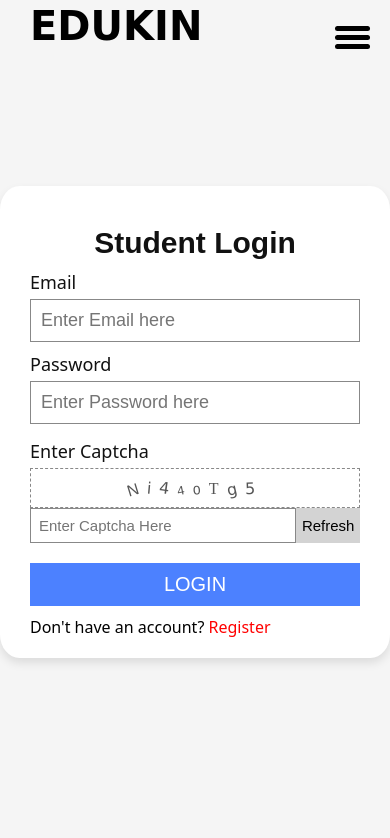
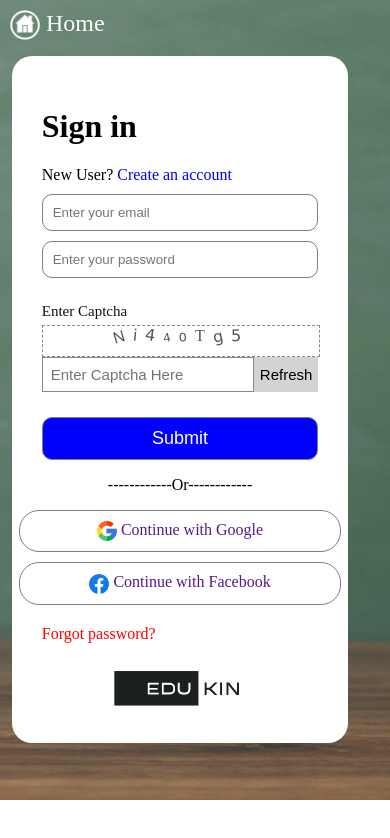
Before and after one commit to ashishsen003/edukin-courses, a website: page Jahir/login.html in a window 390 px wide. Drawn offline with Linux system fonts and the light colour scheme.

```diff
--- a/Ashish/testimonial.css
+++ b/Ashish/testimonial.css
@@ -14,6 +14,9 @@
   justify-content: space-between;
   align-items: center;
   box-shadow: rgba(0, 0, 0, 0.02) 0px 1px 3px 0px, rgba(27, 31, 35, 0.15) 0px 0px 0px 1px;
+  position: sticky;
+    top: 0;
+    background-color: white;
   }
 
   .nav > div:nth-child(1) {
--- a/Jahir/login.css
+++ b/Jahir/login.css
@@ -1,155 +1,109 @@
-*{
-    margin: 0px;
-    padding: 0px;
+body {
+    background-image: url("background1.jpg");
+    background-repeat: no-repeat;
+    background-size: 1535px 800px;
+}
+
+#login {
+    margin-left: 200px;
+    margin-top: 50px;
+    border-radius: 20px;
+    width: 450px;
+    background-color: white;
+    padding: 30px;
     box-sizing: border-box;
 }
 
-body {
-    font-family: system-ui, -apple-system, BlinkMacSystemFont, 'Segoe UI', Roboto, Oxygen, Ubuntu, Cantarell, 'Open Sans', 'Helvetica Neue', sans-serif;
-    background: #f5f5f5;
+#login>div:nth-child(2) {
+    margin-bottom: 10px;
 }
 
 
-/*------> nav bar starts<------*/
-#cont1 {
-    top: 0;
-    width: 100%;
+form {
     display: flex;
-    height: 80px;
-    justify-content: space-between;
-    background-color:#f5f5f5;
-    color: black;
-    position: sticky;
-    padding: 0 20px;
-    font-size: 20px;
+    flex-direction: column;
+    row-gap: 10px;
 }
-#logo {
-    width: 10%;
-    padding-left: 10px;
-  }
 
-#logo h1 {
-    padding-top: 10%;
-    font-size: 200%;
-    margin: auto;
-    font-family: 'Bruno Ace SC', cursive;
+form>input {
+    padding: 10px;
+    border: solid 1px grey;
+    border-radius: 10px;
+}
+
+form>input:nth-child(3) {
+    background-color: rgb(32, 32, 173);
+    color: whitesmoke;
+    font-size: larger;
+    border-radius: 20px;
+}
+
+form>input:nth-child(3):focus {
+    transform: scale(0.95);
+}
+
+#btn{
+    background-color: blue;
+    color: white;
+    font-size: 18px;
     cursor: pointer;
 }
-
-#nav1 {
-    width: 80%;
-    height: 80px;
-}
-#nav1 ul{
-    width: 80%;
+#other {
     display: flex;
-    padding-top: 30px;
-    justify-content: space-evenly;
+    flex-direction: column;
+    margin-bottom: 10px;
+    text-align: center;
     align-items: center;
-}
-#nav1 ul li{
-    display: inline-block;
-}
-#nav1 ul li a{
-    text-decoration: none;
+    gap: 10px;
 }
 
-#menu {
-    width: 35px;
-    height: 30px;
-    margin: 30px 0 20px 20px;
-    cursor: pointer;
-    z-index: 100;
-    display: none;
-}
-.bar{
-    height: 5px;
-    width: 100%;
-    background-color:black;
-    display: block;
-    border-radius: 5px;
-    transition: 0.3s ease;
-}
-#bar1{
-    transform: translateY(-4px);
-    background-color:black;
-}
-#bar3{
-    transform: translateY(4px);
-    background-color:black;
+#other>a {
+    text-decoration: none;
+    border: grey solid 1px;
+    width: 300px;
+    padding: 10px;
+    border-radius: 20px;
+    text-align: center;
+    align-items: center;
+    vertical-align: middle;
+    justify-content: center;
+    align-content: center;
 }
 
-
-@media all and (min-width:481px) and (max-width:768px){
-    #nav1{
-       display: none;
-    }
-    #menu {
-        display: block;
-    }
-}
-@media (max-width:480px){
-    #nav1{
-       display: none;
-    }
-    #menu {
-        display: block;
-        height: 2px;
-    }
+p {
+    text-align: center;
 }
 
-/*------> nav bar ends <------*/
-.login-form {
-    position: absolute;
-    top: 50%;
-    left: 50%;
-    transform: translate(-50%,-50%);
-    width: 100%;
-    max-width: 450px;
-    background: #fff;
-    padding: 20px 30px;
-    box-shadow: 0px 5px 10px rgba(0,0,0,0.1);
-    border-radius: 5%;
+img {
+    height: 20px;
+    width: 20px;
+    vertical-align: middle;
 }
 
- .form-title {
-    font-family: "Montserrat",sans-serif;
-    text-align: center;
-    font-size: 30px;
-    font-weight: 600;
-    margin: 20px 0px 3px;
-    color: #111;
+#logo{
+   text-align: center;
+   margin-top: 20px;
+}
+#logo>img {
+    width: 150px;
+    height: 50px;
 }
 
-.form-input {
-    margin: 10px 0px;
-}
-
-.form-input label,
 .captcha label {
     display: block;
-    font-size: 18px;
+    font-size: 15px;
     color: #111;
     margin-bottom: 5px;
 }
-
-.form-input input {
-    width: 100%;
-    padding: 10px;
-    border: 1px solid #888;
-    font-size: 18px;
-}
-
 .captcha {
     margin: 15px 0px;
 }
-
 .preview {
     color: #555;
     width: 100%;
     text-align: center;
-    height: 40px;
-    line-height: 40px;
+    height: 30px;
+    line-height: 20px;
     letter-spacing: 8px;
     border: 1px dashed #888;
     font-family: "monospace";
@@ -180,50 +134,28 @@
     font-size: 15px;
 }
 
- #login-btn {
-    margin-top: 5px;
-    width: 100%;
-    padding: 10px;
-    border: none;
-    outline: none;
-    font-size: 20px;
-    text-transform: uppercase;
-    background: #4c81ff;
-    color: #fff;
-    cursor: pointer;
-}
+@media screen and (max-width:451px) {
 
-#signupLink{
-    text-decoration: none;
-    color: red;
-}
-#circleDiv{
-  display: flex;
-  justify-content: center;
-  align-items: center;
-  background-color: white;
-  width:100%;
-  height: 7rem;
-  margin-top: 3rem;
-  display: none;
-}
+    #login {
+        margin-left: 1%;
+        margin-top: 15%;
+        border-radius: 20px;
+        height: 100%;
+        width: 90%;
+        background-color: white;
+        padding: 30px;
+        box-sizing: border-box;
 
-#circle{
-    width: 2rem;
-    height: 2rem;
-    border: 1px solid black;
-    border-top-color: transparent;
-    border-right-color: transparent;
+    }
+    #logo{
+        text-align: center;
+        margin-top: 20px;
+        margin-bottom: 0;
+     }
+    #logo>img {
+        width: 150px;
+        height: 50px;
 
-    border-radius: 50%;
-    animation: rotate 1s linear infinite;
-}
 
-@keyframes rotate{
-    0%{
-        transform: rotate(0deg);
-    }
-    100%{
-        transform: rotate(360deg);
     }
 }
--- a/Jahir/login.html
+++ b/Jahir/login.html
@@ -1,48 +1,25 @@
 <!DOCTYPE html>
 <html lang="en">
+
 <head>
     <meta charset="UTF-8">
     <meta name="viewport" content="width=device-width, initial-scale=1.0">
+    <link rel="stylesheet" href="login.css">
     <title>Document</title>
-    <link rel="stylesheet" href="login.css">
+    <a style="text-decoration: none; color: white; font-size: x-large;top: 10px ;left: 10px; position: absolute;"
+        href="../index.html"> <img style="width: 30px;height: 30px;" src="home.png" alt=""> Home</a>
 </head>
+
 <body>
-    <div id="cont1">
-        <div id="logo">
-            <h1>EDUKIN</h1>
+    <div id="login">
+        <h1>Sign in</h1>
+        <div>
+            New User?<a href="register.html" style="text-decoration: none; color: blue;"> Create an account</a>
         </div>
-        <div id="nav1">
-            <ul>
-                <li><a href="/index.html">Home</a></li>
-                <li><a href="#">Programs</a></li>
-                <li><a href="#">Courses</a></li>
-                <li><a href="#">Admissions</a></li>
-                <li><a href="#">Testimonial</a></li>
-            </ul>
-        </div>
-        <div id="negivation">
-            <div id="menu" onclick="onClickMenu()">
-               <div id="bar1" class="bar"></div>
-               <div id="bar2" class="bar"></div>
-               <div id="bar3" class="bar"></div>
-            </div>
-        </div>
-   </div>
-    <div class="login-form">
-        <div id="circleDiv">
-             <div id="circle"></div>
-             <div>Loading....</div>
-        </div>
-        <div class="form-title">Student Login</div>
-        <div class="form-input">
-            <label for="username"> Email</label>
-            <input type="text" id="email" placeholder="Enter Email here" required>
-        </div>
-        <div class="form-input">
-            <label for="password"> Password</label>
-            <input type="password" id="password" placeholder="Enter Password here" required >
-        </div>
+        <form>
+            <input type="email" id="email" name="email" placeholder="Enter your email" required>
 
+            <input type="password" id="password" placeholder="Enter your password" required>
             <div class="captcha">
                 <label for="captcha-input"> Enter Captcha</label>
                 <div class="preview"></div>
@@ -51,11 +28,27 @@
                     <button class="captcha-refresh">Refresh</button>
                 </div>
             </div>
+            <input type="submit" value="Submit" id="btn">
+        </form>
+        <p>------------Or------------</p>
+        <div id="other">
+            <a href="">
+                <img src="google.png" alt="">
+                Continue with Google
+            </a>
 
-        <div class="form-input">
-            <button type="submit" id="login-btn">Login</button>
+            <a href="">
+                <img src="facebook.png" alt="">
+                Continue with Facebook
+            </a>
         </div>
-        <p>Don't have an account? <a href="register.html" id="signupLink">Register</a></p>
+
+        <div style="margin-top: 20px;">
+            <a style="text-decoration: none; color: red;" href="">Forgot password?</a>
+        </div>
+        <div id="logo">
+            <img src="logo.jpeg" alt="">
+        </div>
     </div>
 </body>
 </html>
--- a/Jahir/login.js
+++ b/Jahir/login.js
@@ -38,11 +38,9 @@
     let email = document.getElementById("email");
     let password = document.getElementById("password");
     let inputCaptchValue= document.querySelector("#captcha-form");
-    let loading = document.getElementById("circleDiv");
 
-    document.querySelector("#login-btn").addEventListener("click",function(e){
+    document.querySelector("#btn").addEventListener("click",function(e){
         e.preventDefault();
-
         if(email.value && password.value && inputCaptchValue.value)
         {
             if(email.value &&  password.value && password.value.length>=8)
@@ -50,21 +48,15 @@
 
                 if(inputCaptchValue.value === captchaValue)
                 {
-                    loading.style.display = "flex"
-                    loading.style.flexDirection="column";
                     getData(email.value,password.value)
-                    // loading.style.display="none";
                 }
                 else{
                   alert("Invalid Captcha");
                   Refresh_Captcha()
-                  inputCaptchValue.value="";
-                  loading.style.display = "none";
+
                 }
-            }else{
-               alert("Email or Password Incorrect")
-               loading.style.display = "none"
             }
+
         }
     })
 
@@ -86,10 +78,9 @@
         if(res.length)
         {
             alert("Login successful!");
-            loading.style.display = "none"
+            window.location.href="../index.html"
         }
         else{
-            alert("Login failed!");
-            loading.style.display = "none"
+            alert("Login failed!...email or password Incorrect");
         }
     }
--- a/Jahir/register.css
+++ b/Jahir/register.css
@@ -18,72 +18,112 @@
 }
 
 /*------> nav bar Starts<------*/
+/*------> nav bar <------*/
 
-#cont1 {
-    top: 0;
+.nav {
     width: 100%;
     display: flex;
-    height: 80px;
     justify-content: space-between;
-    background-color:#f5f5f5;
-    color: black;
+    align-items: center;
+    box-shadow: rgba(0, 0, 0, 0.02) 0px 1px 3px 0px, rgba(27, 31, 35, 0.15) 0px 0px 0px 1px;
     position: sticky;
-    padding: 0 20px;
-    font-size: 20px;
-}
-#logo {
-    width: 10%;
+    top: 0;
+    background-color: white;
+  }
+
+  .nav > div:nth-child(1) {
+    width: 15%;
     padding-left: 10px;
   }
 
-#logo h1 {
-    padding-top: 10%;
-    font-size: 200%;
+  .nav > div:nth-child(1) a{
+    color: black;
+    text-decoration: none;
+  }
+
+  .nav > div:nth-child(1)  h1 {
+    font-size: 230%;
     margin: auto;
     font-family: 'Bruno Ace SC', cursive;
     cursor: pointer;
-}
+  }
 
-#nav1 {
+  .nav > div:nth-child(2) {
+    width: 40%;
+    display: flex;
+    justify-content: space-between;
+    gap: 10px;
+  }
+
+  .nav > div:nth-child(2) > a {
+    color: black;
+    text-decoration: none;
+  }
+
+  .nav > div:nth-child(2) > a:hover {
+    color: red;
+    font-weight: bold;
+  }
+
+  .nav  button {
+    width: 120px;
+    height: 65px;
+    border: none;
+    color: white;
+    font-family: "Poppins", sans-serif;
+    background-color: black;
+    font-size: 18px;
+    cursor: pointer;
+  }
+
+  .nav  button:hover {
+    background-color: white;
+    color: black;
+    border: solid 0.5px;
+  }
+
+  /* userhome and user page */
+
+  #logout {
+    font-family: "Poppins", sans-serif;
+    font-weight: bold;
+    text-decoration: none;
+    color: red;
+  }
+
+  #user{
     width: 70%;
-    height: 80px;
-}
-#nav1 ul{
-    width: 80%;
+    margin: auto;
+    padding: 50px;
+    margin-top: 50px;
+    margin-bottom: 50px;
+    box-shadow: rgba(60, 64, 67, 0.3) 0px 1px 2px 0px, rgba(60, 64, 67, 0.15) 0px 1px 3px 1px;
+  }
+
+  #user >div:nth-child(1){
     display: flex;
-    padding-top: 30px;
-    justify-content: space-evenly;
-    align-items: center;
-}
-#nav1 ul li {
-    display: inline-block;
-}
+    justify-content: end;
+    margin-bottom: 20px;
+  }
 
-#menu {
-    width: 35px;
-    height: 30px;
-    margin: 30px 0 20px 20px;
-    cursor: pointer;
-    z-index: 100;
-    display: none;
-}
-.bar{
-    height: 5px;
+  #user > div:nth-child(1) > div{
     width: 100%;
-    background-color:black;
-    display: block;
-    border-radius: 5px;
-    transition: 0.3s ease;
-}
-#bar1{
-    transform: translateY(-4px);
-    background-color:black;
-}
-#bar3{
-    transform: translateY(4px);
-    background-color:black;
-}
+  }
 
+  #user > div:nth-child(1) > div:nth-child(2){
+    justify-content: right;
+  }
+
+  #user >div:nth-child(1) img{
+    width: 50%;
+  }
+
+  #username,#email{
+    display: flex;
+    justify-content: space-between;
+  }
+
+  /*------> nav bar <------*/
 
 /*------> nav bar ends <------*/
 
@@ -194,20 +234,64 @@
     color: #f5f5f5;
 }
 
-@media all and (min-width:481px) and (max-width:768px){
-    #nav1{
-       display: none;
+@media screen and (min-width: 200px) and (max-width: 770px) {
+    body {
+      width: 100%;
     }
-    #menu {
-        display: block;
+    .nav {
+      width: 100%;
+      justify-content: space-between;
+    }
+    .nav > div:nth-child(1) {
+      font-size: 20px;
+      width: 40%;
+    }
+
+    .nav > div:nth-child(1) h1 {
+      font-size: 28px;
+    }
+    .nav > div:nth-child(2) {
+      display: none;
+    }
+
+    /*------> nav bar <------*/
+
+    #user{
+      width: 80%;
+      padding: 20px;
+    }
+
+    #user img{
+      width: 50%;
+    }
+
+    #username,#email{
+      flex-direction: column;
+    }
+
+    #header  h1{
+        font-size: 25px;
+    }
+    #header > img{
+        width: 20%;
+    }
+    #cont > h2{
+        margin-top: 50px;
+        margin-top: 12px;
+        margin-bottom: 20px;
+    }
+    #personal {
+        grid-template-columns: repeat(1 ,1fr);
+    }
+    #parent {
+        grid-template-columns: repeat(1,1fr);
+    }
+    #previousStandards {
+        grid-template-columns: repeat(1 ,1fr);
     }
 }
-@media (max-width:480px){
-    #nav1{
-       display: none;
-    }
-    #menu {
-        display: block;
-        height: 2px;
+@media screen and (min-width: 771px) and (max-width: 1250px){
+    #personal {
+        grid-template-columns: repeat(2 ,1fr);
     }
 }
--- a/styles/index.css
+++ b/styles/index.css
@@ -13,6 +13,9 @@
   justify-content: space-between;
   align-items: center;
   box-shadow: rgba(0, 0, 0, 0.02) 0px 1px 3px 0px, rgba(27, 31, 35, 0.15) 0px 0px 0px 1px;
+  position: sticky;
+  top: 0;
+  background-color: white;
 }
 
 .nav > div:nth-child(1) {
```
Also changed, not shown: Ashish/testimonial.html (+12 -0 lines), Jahir/register.html (+28 -19 lines), index.html (+1 -1 lines), Jahir/apple.png (added), Jahir/background1.jpg (added), Jahir/facebook.png (added), Jahir/google.png (added), Jahir/home.png (added), Jahir/logo.jpeg (added). Lines whose indentation alone changed are shown as unchanged.
